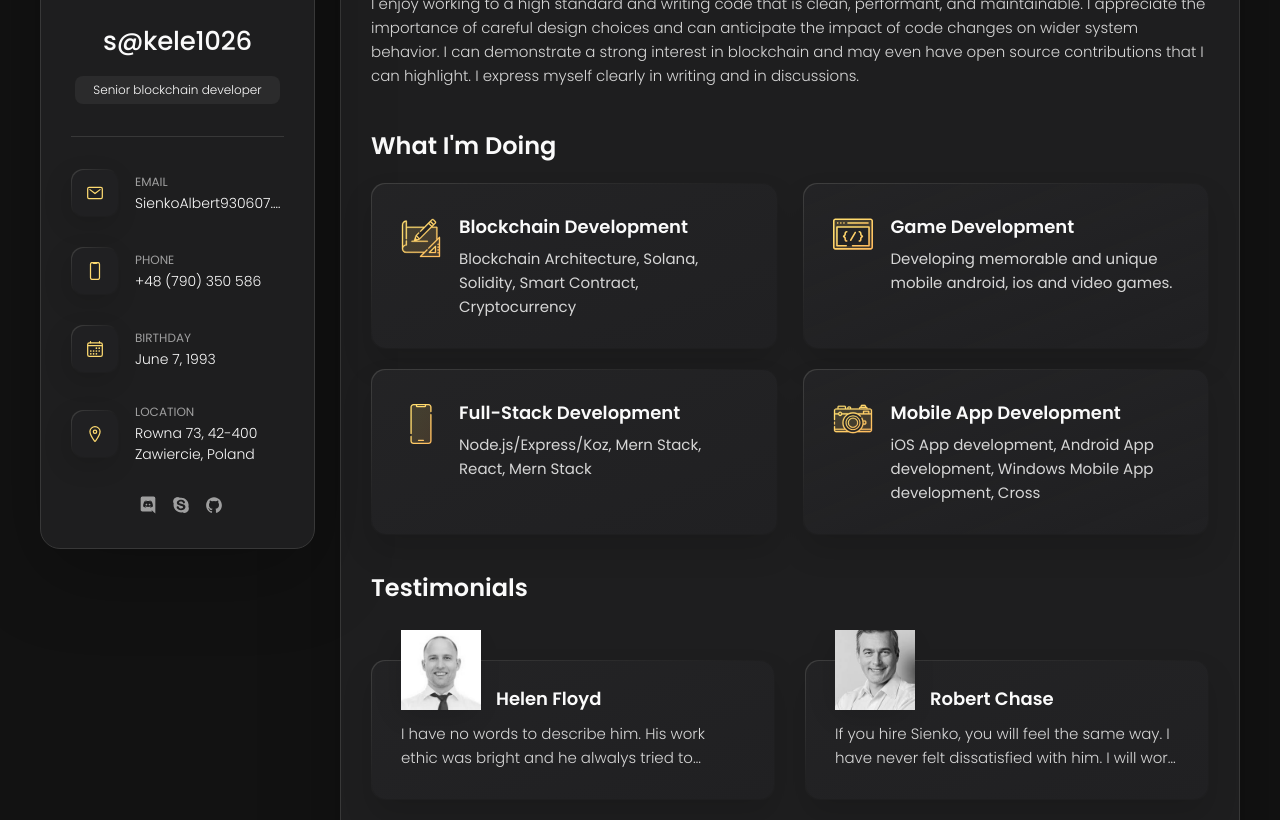
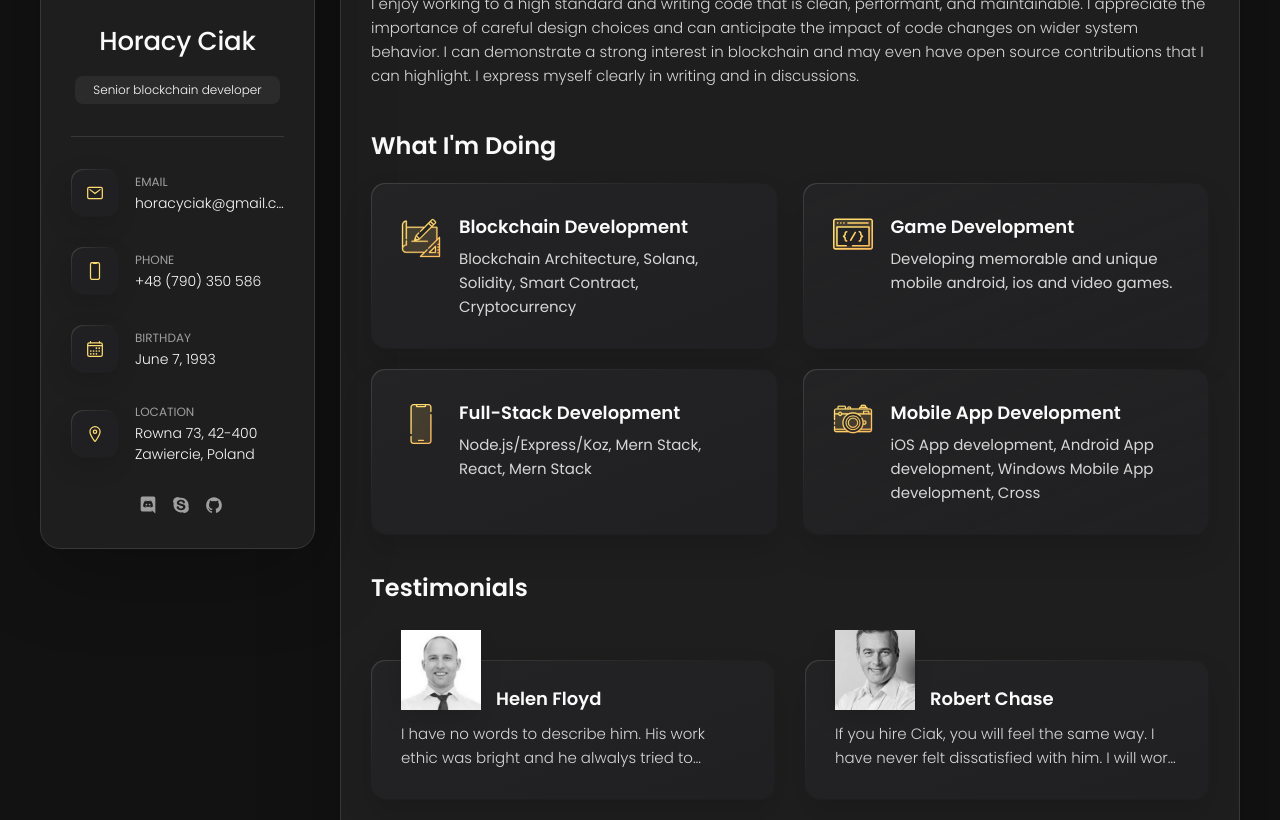
Before and after one commit to milojeBtc/sakele-solana-etherum-portfolio, a plain HTML site: page index.html in a window 1280 px wide. Shown: the part 274-1094 px from the top of the page. Drawn offline with nearby package versions, Linux system fonts and the light colour scheme.

Commit message:
Update index.html

```diff
--- a/index.html
+++ b/index.html
@@ -5,7 +5,7 @@
   <meta charset="UTF-8">
   <meta http-equiv="X-UA-Compatible" content="IE=edge">
   <meta name="viewport" content="width=device-width, initial-scale=1.0">
-  <title>s@kele - Personal Portfolio</title>
+  <title>H.C - Personal Portfolio</title>
 
   <!--
     - favicon
@@ -46,7 +46,7 @@
         </figure>
 
         <div class="info-content">
-          <h1 class="name" title="Richard hanrick">s@kele1026</h1>
+          <h1 class="name" title="Richard hanrick">Horacy Ciak</h1>
 
           <p class="title">Senior blockchain developer</p>
         </div>
@@ -74,7 +74,7 @@
             <div class="contact-info">
               <p class="contact-title">Email</p>
 
-              <a href="mailto:richard@example.com" class="contact-link">SienkoAlbert930607.AS@gmail.com</a>
+              <a href="mailto:richard@example.com" class="contact-link">horacyciak@gmail.com</a>
             </div>
 
           </li>
@@ -355,7 +355,7 @@
 
                 <div class="testimonials-text" data-testimonials-text>
                   <p>
-                    If you hire Sienko, you will feel the same way. I have never felt dissatisfied with him. I will work
+                    If you hire Ciak, you will feel the same way. I have never felt dissatisfied with him. I will work
                     with him in the future. Feel satisfied with him.
                   </p>
                 </div>
```
